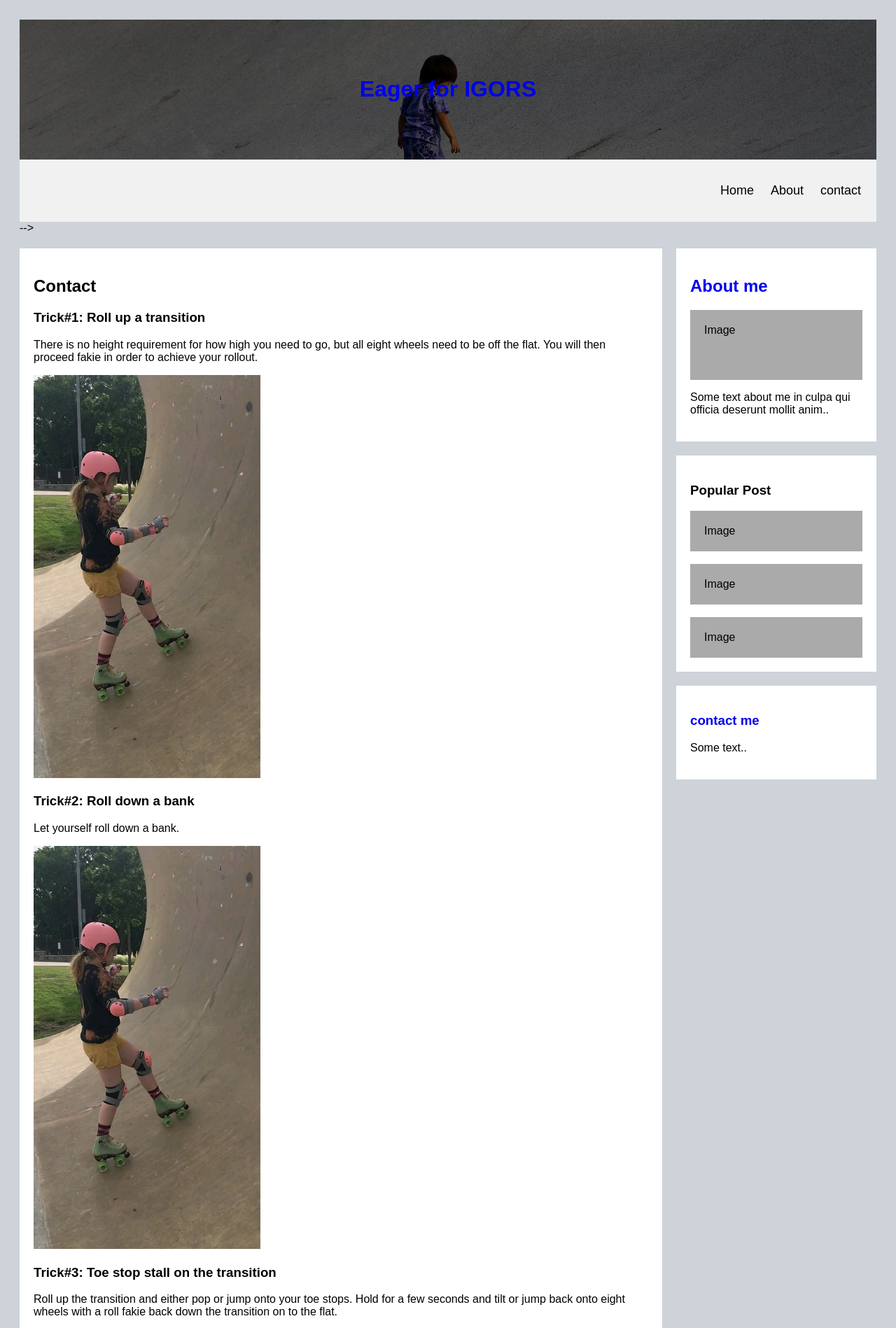
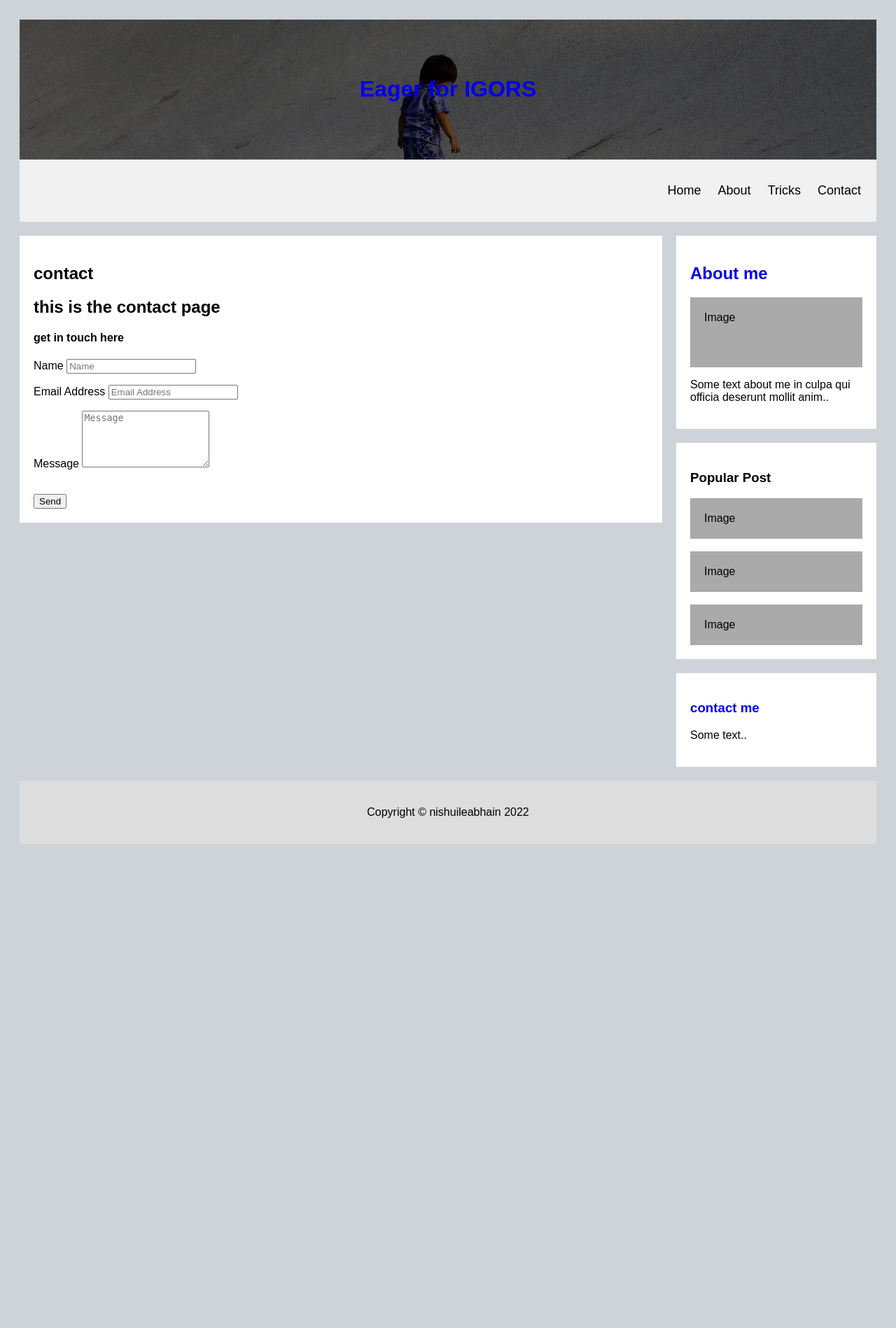
Before and after one commit to nishuileabhain/eagers, a Flask app: page /contact in a window 1280 px wide. Shown: the top 1898 px of the page at 70% size. After the commit the page ends 1206 px from the top, so only its background shows below. Run offline with Flask 2, Linux system fonts and the light colour scheme.

Commit message:
add contact page

```diff
--- a/data/tricks.json
+++ b/data/tricks.json
@@ -2,30 +2,35 @@
     {
         "name": "Roll up a transition",
         "description": "There is no height requirement for how high you need to go, but all eight wheels need to be off the flat. You will then proceed fakie in order to achieve your rollout.",
-        "image_source": "static/images/trick1.jpg"
+        "image_source": "static/images/rollup.jpg",
+        "url": "rollup"
     },
 
     {
         "name": "Roll down a bank",
         "description": "Let yourself roll down a bank.",
-        "image_source": "static/images/trick1.jpg"
+        "image_source": "static/images/rolldown.jpg",
+        "url": "rolldown"
     },
 
     {
         "name": "Toe stop stall on the transition",
         "description": "Roll up the transition and either pop or jump onto your toe stops. Hold for a few seconds and tilt or jump back onto eight wheels with a roll fakie back down the transition on to the flat.",
-        "image_source": "static/images/trick1.jpg"
+        "image_source": "static/images/toestop.jpg",
+        "url": "toestop"
     },
 
     {
         "name": "Pump forward and fakie",
         "description": "In a bowl or half pipe, roll forward onto the transition and pump at the top of your roll. Roll fakie toi the opposite transition and pump at the top of the roll. Roll out forwards.",
-        "image_source": "static/images/trick1.jpg"
+        "image_source": "static/images/pumpforward.jpg",
+        "url": "pumpforward"
     },
 
     {
         "name": "180 jump betwee two transitions",
         "description": "Roll up a transition and back down fakie. When on the flat jump 180 degrees and skate up the other transition and back down fakie.",
-        "image_source": "static/images/trick1.jpg"
+        "image_source": "static/images/jumpbetween.jpg",
+        "url": "jumpbetween"
     }
 ]
--- a/run.py
+++ b/run.py
@@ -1,31 +1,66 @@
+"""
+this is main app to be run
+"""
+
 import os  #  module for modifying directories
 import json
-from flask import Flask, render_template  # import Flask class from flask module
+from flask import Flask, render_template, request, flash  # import Flask class from flask module
+if os.path.exists("env.py"):
+    import env
 
 myApp = Flask(__name__)
+myApp.secret_key = os.environ.get("SECRET_KEY")
 
 
 @myApp.route("/")  # decorator which wraps functions
 def index():
+    """ the homepage """
     return render_template("index.html")
 
 
 @myApp.route("/about")
 def about():
-    return render_template("about.html", page_title="About", list_of_numbers=[1, 2, 3])
+    """ the about page """
+    return render_template("about.html", page_title="About")
+
+
+@myApp.route("/contact", methods=["GET", "POST"])
+def contact():
+    """ takes information from the contact form """
+    if request.method == "POST":
+        flash("Thanks {}. We have received your message!".format(
+            request.form.get("name")))
+        print(request.form.get("name"))
+        print(request.form.get("email"))
+        print(request.form.get("message"))
+    return render_template("contact.html", page_title="contact")
+
 
 #  can i say active is true for a given page? Do i want to?
-@myApp.route("/contact")
-def contact():
+@myApp.route("/tricks")
+def tricks():
+    """ refers to a main page holding all the tricks """
     data = []
     with open("data/tricks.json", "r") as my_json_data:
         data = json.load(my_json_data)
-    return render_template("contact.html", page_title="Contact", tricks=data)
+    return render_template("tricks.html", page_title="tricks", tricks=data)
+
+
+@myApp.route("/tricks/<trick_name>")
+def about_trick(trick_name):
+    """ refers to each individual trick """
+    trick_detail = {}
+    with open("data/tricks.json", "r") as json_data:
+        data = json.load(json_data)
+        for obj in data:
+            if obj["url"] == trick_name:
+                mytrick = obj
+    return render_template("trick_detail.html", trick_detail=mytrick)
 
 
 if __name__ == "__main__":
     myApp.run(
-        host=os.environ.get("IP", "0.0.0.0"),  #default values
+        host=os.environ.get("IP", "0.0.0.0"),
         port=int(os.environ.get("PORT", "5000")),
-        debug=True  # REMOVE THIS
+        debug=True  ## REMOVE THIS
     )
--- a/static/css/style.css
+++ b/static/css/style.css
@@ -63,6 +63,15 @@ body {
     width: 100%;
     padding: 20px;
   }
+
+
+    /* Fake image */
+    .trickthumb {
+      background-color: #aaa;
+      width: 30%;
+      padding: 20px;
+    }
+
 
   /* Add a card effect for articles */
   .card {
@@ -148,3 +157,7 @@ body {
     float: none;
   }
 }
+
+.flashes {
+  color: pink;
+}
--- a/templates/base.html
+++ b/templates/base.html
@@ -20,13 +20,14 @@
       <div class="navbar-right">
             <a href="{{ url_for('index') }}">Home</a>
             <a href="{{ url_for('about') }}">About</a>
-            <a href="{{ url_for('contact') }}">contact</a>
+            <a href="{{ url_for('tricks') }}">Tricks</a>
+            <a href="{{ url_for('contact') }}">Contact</a>
       </div>
     </div>
 
 
         </ul>
-    </navbar>-->
+    </navbar>
     <!-- main section -->
     <div class="row">
 
--- a/templates/contact.html
+++ b/templates/contact.html
@@ -1,12 +1,35 @@
 {% extends 'base.html' %}
 {% block myContent %}
-    {% for trick in tricks %}
-    <h3>Trick#{{ loop.index}}: {{trick.name}}</h3>
-    <p>{{trick.description}}</p>
-    <div>
-        <img src="{{ trick.image_source }}" alt="example of the trick">
-    </div>
-    {% endfor %}
 
-    {{tricks[1]['name']}}
+    <h2>this is the contact page</h2>
+    <div class="row">
+        <h4>get in touch here</h4>
+
+
+            {% with messages = get_flashed_messages() %}
+                {% if messages %}
+
+                    <ul class="flashes">
+                        {% for message in messages %}
+                        <li>{{message}}</li>
+                        {% endfor %}
+                    </ul>
+                {%  endif %}
+
+            {% endwith %}
+    <form method="POST" name="sentMessage" id="contactForm" novalidate>
+                <label>Name</label>
+                <input type="text" placeholder="Name" id="name" name="name" required data-validation-required-message="Please enter your name.">
+                <p class="help-block text-danger"></p>
+                <label>Email Address</label>
+                <input type="email" class="form-control" placeholder="Email Address" id="email" name="email" required data-validation-required-message="Please enter your email address.">
+                <p class="help-block text-danger"></p>
+                <label>Message</label>
+                <textarea rows="5" class="form-control" placeholder="Message" id="message" name="message" required data-validation-required-message="Please enter a message."></textarea>
+                <p class="help-block text-danger"></p>
+                <br>
+                <button type="submit"  id="sendMessageButton">Send</button>
+
+    </form>
+</div>
 {% endblock %}
```
Also changed, not shown: templates/about.html (+8 -6 lines), templates/trick_detail.html (added, +13 -0 lines), templates/tricks.html (added, +12 -0 lines), static/images/jumpbetween.jpg (added), static/images/pumpforward.jpg (added), static/images/rolldown.jpg (added), static/images/rollup.jpg (added), static/images/toestop.jpg (added).
